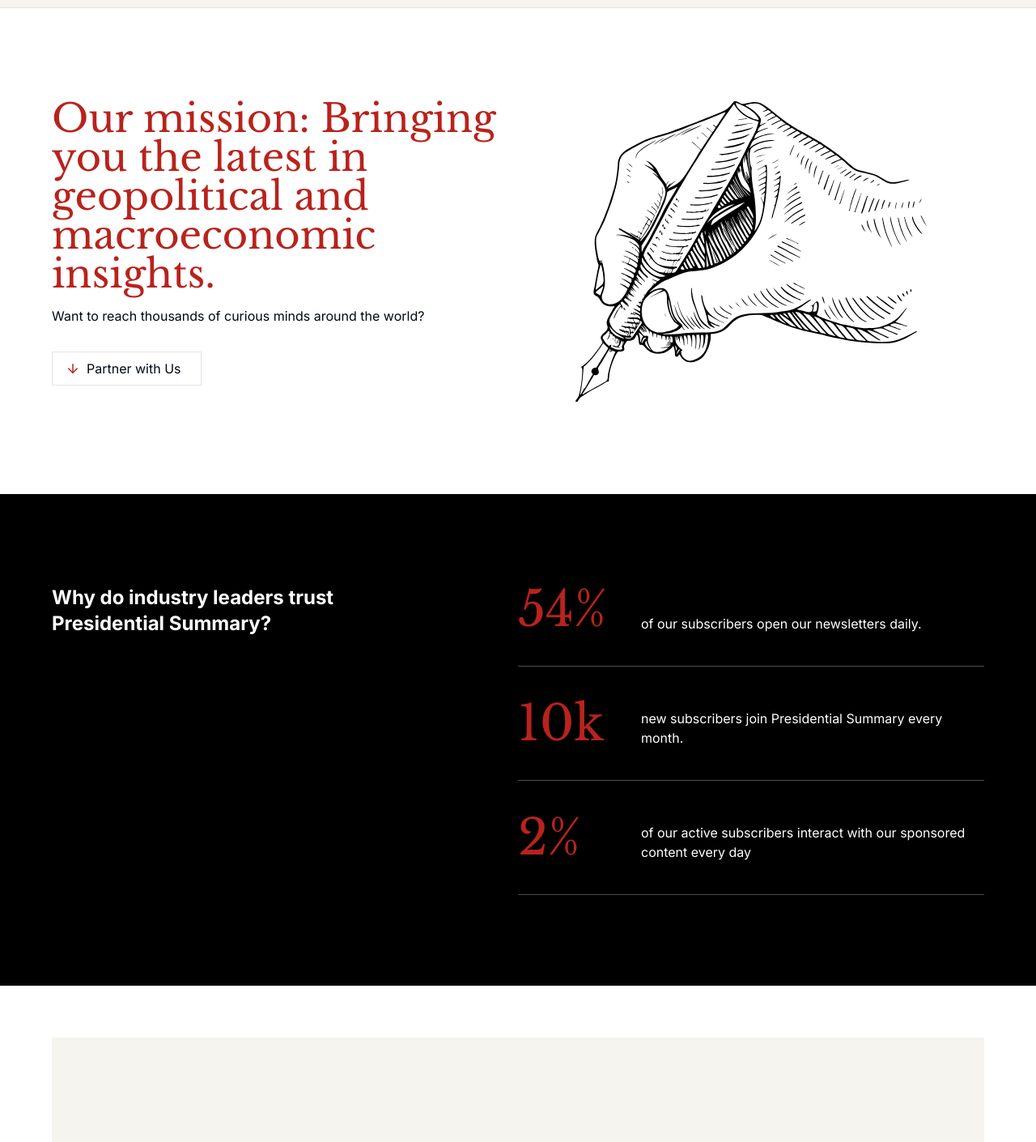
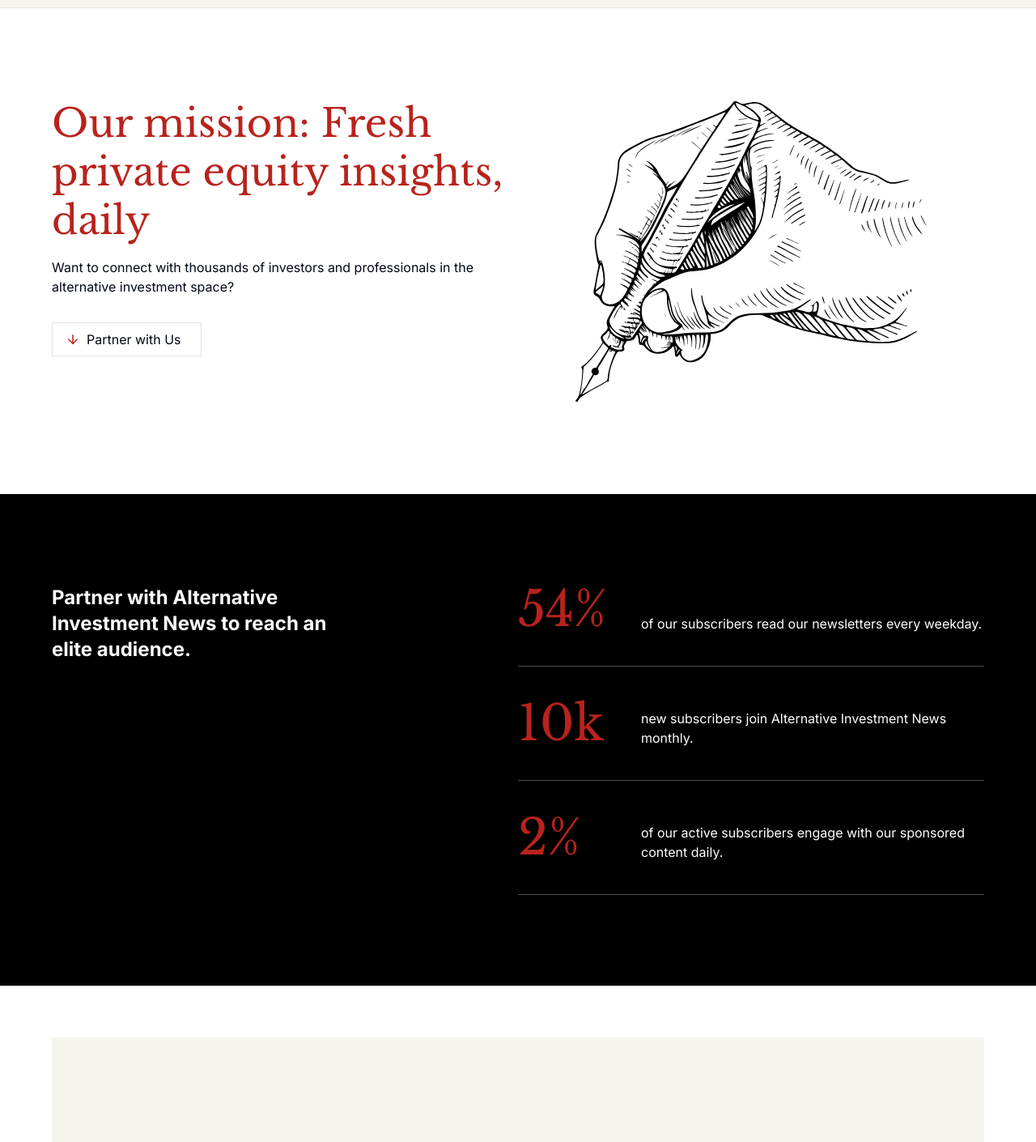
Before and after one commit to Elango-Sagravia/alt-news, a Next.js app: page /advertise in a window 1280 px wide. Shown: the part 100-1510 px from the top of the page at 81% size. Built offline with nearby package versions, Linux system fonts and the light colour scheme.

Commit message:
added content

```diff
--- a/app/layout.js
+++ b/app/layout.js
@@ -11,8 +11,8 @@
 const inter = Inter({ subsets: ["latin"] });
 
 export const metadata = {
-  title: "Newsletter",
-  description: "One of the leading newsletter",
+  title: "Alternative investments news",
+  description: "One of the leading newsletter for alternative investments",
 };
 
 export default function RootLayout({ children }) {
--- a/components/ui/advertiseHero/advertiseHero.js
+++ b/components/ui/advertiseHero/advertiseHero.js
@@ -3,6 +3,7 @@
 import libre from "@/components/libre-font";
 import Image from "next/image";
 import content from "@/content/content";
+import { cn } from "@/lib/utils";
 
 export default function AdvertiseHero() {
   return (
@@ -10,7 +11,9 @@
       <div className="flex px-4 md:px-16 py-28 min-h-[600px] max-w-7xl mx-auto">
         <div className="flex-1">
           <h1
-            className={`text-nl_background text-4xl sm:text-5xl ${libre.className} leading-tight w-full`}
+            className={`${cn(
+              `text-nl_background text-4xl sm:text-5xl ${libre.className} leading-tight sm:leading-tight`
+            )}`}
           >
             {content.advertise.hero.title}
           </h1>
--- a/components/ui/hero/Hero.js
+++ b/components/ui/hero/Hero.js
@@ -7,6 +7,7 @@
 import libre from "@/components/libre-font";
 import content from "@/content/content";
 import { Divide } from "lucide-react";
+import { cn } from "@/lib/utils";
 
 export default function Hero() {
   const { isSubscribed } = useAppContext();
@@ -16,7 +17,9 @@
       <div className="flex px-4 md:px-16 py-32 bg-nl_sec_background max-w-7xl mx-auto">
         <div className="flex-1">
           <h1
-            className={`text-nl_background text-4xl sm:text-5xl ${libre.className} leading-tight`}
+            className={`${cn(
+              `text-nl_background text-4xl sm:text-5xl ${libre.className} leading-tight sm:leading-tight`
+            )}`}
           >
             {content.homePage.hero.title}
           </h1>
--- a/content/content.js
+++ b/content/content.js
@@ -1,10 +1,9 @@
 const content = {
   homePage: {
     hero: {
-      title:
-        "Heads of nations read a summary of the most important news every morning. Now, so will you.",
+      title: "Your daily dose of private equity and alternative investments.",
       subTitle:
-        "Get the pulse of global politics and economics in your inbox. Quick, insightful reads every day.",
+        "Perfect for private equity enthusiasts. Get daily, expert analysis. Subscribe to Alternative Investment News today!",
     },
   },
   subscribe: {
@@ -12,39 +11,41 @@
   },
   advertise: {
     hero: {
-      title:
-        "Our mission: Bringing you the latest in geopolitical and macroeconomic insights.",
-      subTitle: "Want to reach thousands of curious minds around the world?",
+      title: "Our mission: Fresh private equity insights, daily",
+      subTitle:
+        "Want to connect with thousands of investors and professionals in the alternative investment space?",
     },
     statusSection: {
-      heading: "Why do industry leaders trust Presidential Summary?",
+      heading:
+        "Partner with Alternative Investment News to reach an elite audience.",
       list: [
         {
           title: "54%",
-          description: "of our subscribers open our newsletters daily.",
+          description: "of our subscribers read our newsletters every weekday.",
         },
         {
           title: "10k",
-          description: "new subscribers join Presidential Summary every month.",
+          description:
+            "new subscribers join Alternative Investment News monthly.",
         },
         {
           title: "2%",
           description:
-            "of our active subscribers interact with our sponsored content every day",
+            "of our active subscribers engage with our sponsored content daily.",
         },
       ],
     },
     formSection: {
-      heading: "Expand your reach to 100,000+ global readers",
+      heading: "Boost your brand's global visibility",
       subHeading:
-        "Join forces with Presidential Summary and connect with an audience deeply interested in global politics, geopolitics, and macroeconomics. Let’s work together to meet your marketing objectives.",
+        "Connect with over 100,000 engaged investors and professionals worldwide. Let’s discuss how we can elevate your brand in the private equity space.",
     },
   },
   archivePage: {
     formSection: {
       heading: "Unlock exclusive insights with our free subscription",
       description:
-        "Subscribe now for full access to exclusive articles, timely alerts, and newsletters on global politics and economics.",
+        "Subscribe now for full access to top private equity news, weekday updates, and expert analysis.",
     },
   },
   contactPage: {
@@ -52,19 +53,19 @@
       list: [
         {
           question: "How do I subscribe to the newsletter?",
-          answer: `Simply enter your email in the subscription box and click "Join Free." Our newsletters are sent daily with the latest articles, news, and exclusive content. Occasionally, we may send special editions, but we promise not to spam you.`,
+          answer: `To subscribe, enter your email address in the subscription box and click "Join Free." Our newsletters are sent every weekday, ensuring you stay updated with the latest private equity news and insights.`,
         },
         {
           question: "How often will I receive newsletters?",
-          answer: `You will receive our newsletters daily, ensuring you stay updated without overwhelming your inbox.`,
+          answer: `You will receive our newsletters every weekday, providing you with daily updates on private equity and alternative investments.`,
         },
         {
           question: "What type of content will be included in the newsletters?",
-          answer: `Our newsletters feature in-depth articles, real-time news alerts, and exclusive insights on global politics, geopolitics, and macroeconomics.`,
+          answer: `Our newsletters feature curated private equity news, expert analysis, and key insights into the alternative investment landscape.`,
         },
         {
           question: "How do I unsubscribe or change my email preferences?",
-          answer: `To unsubscribe or update your email preferences, click the link provided at the bottom of any newsletter email.`,
+          answer: `To unsubscribe or update your email preferences, click the link provided at the bottom of any newsletter email. You can manage your subscription settings there.`,
         },
       ],
     },
```
Also changed, not shown: 1 other file (tests, documents, lock files or other folders).
